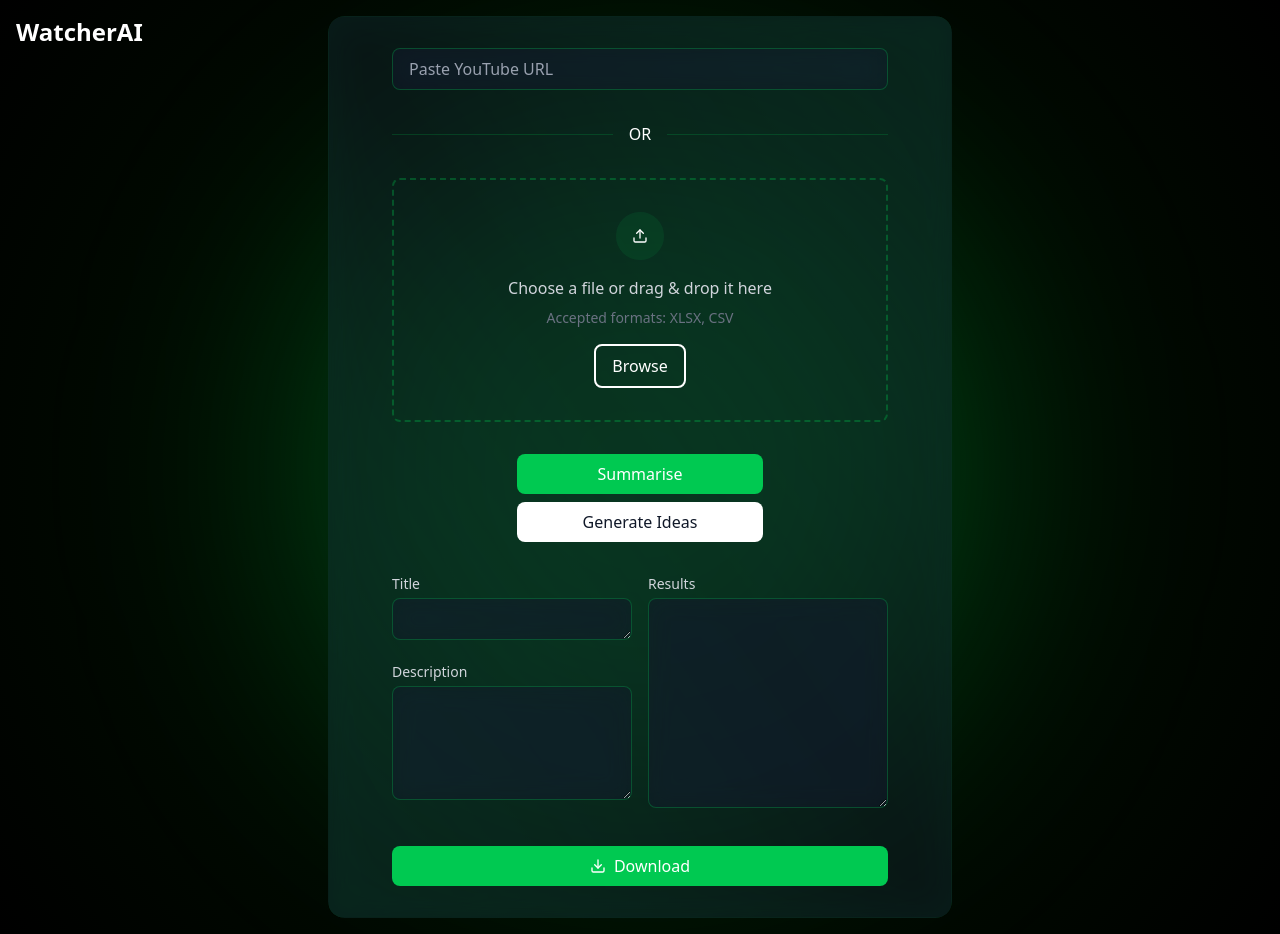
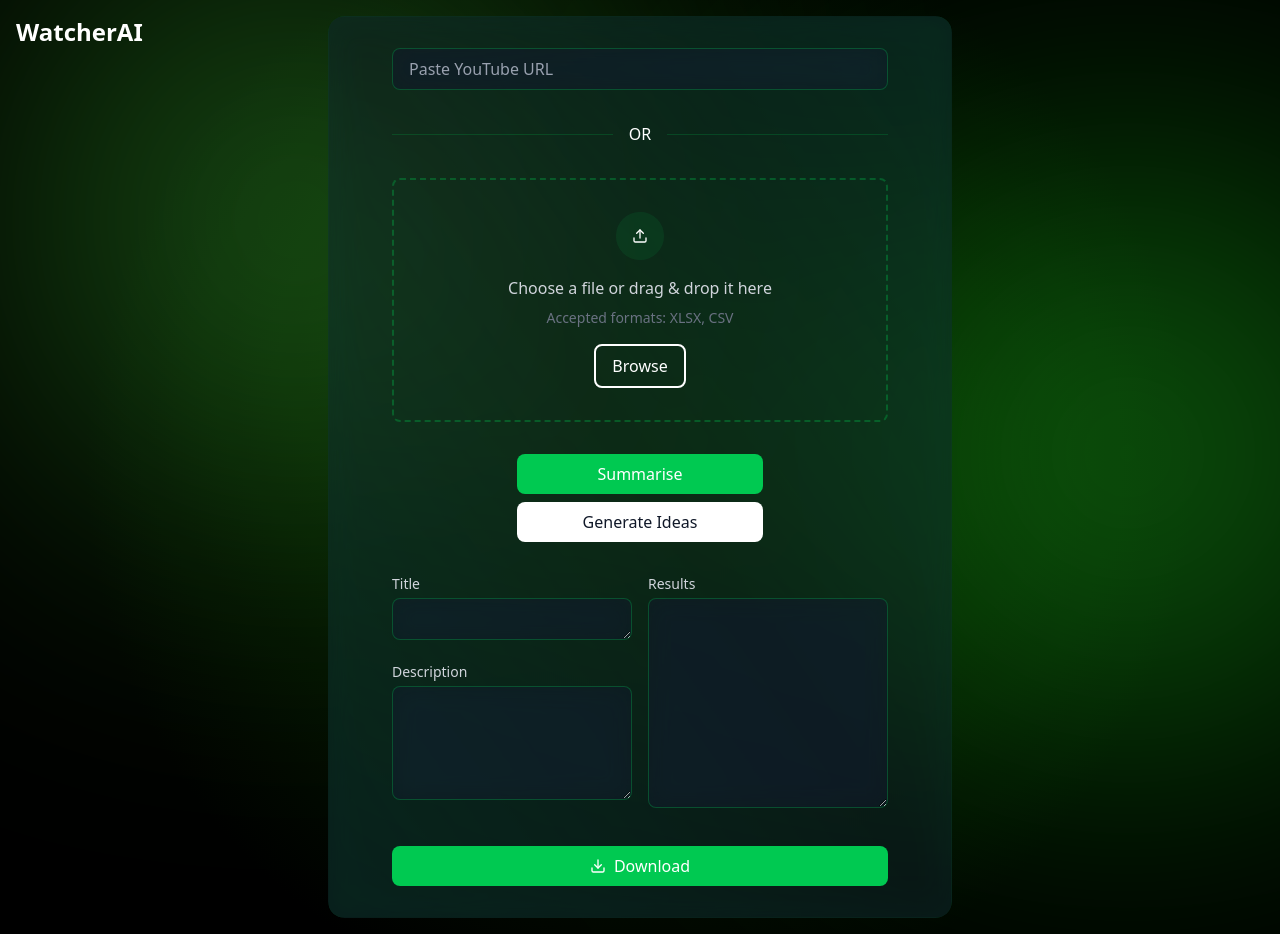
Before and after one commit to macoki07/WatcherAI, a React (Vite) app in the folder client/: page / in a window 1280 px wide. Built offline with nearby package versions, Linux system fonts and the light colour scheme; no server answers; a web font is replaced by a local one.

Commit message:
bg more prominent

```diff
--- a/client/src/components/Background.tsx
+++ b/client/src/components/Background.tsx
@@ -13,9 +13,8 @@
       <div className="green-radial-bg" />
 
       {/* Animated glow effects */}
-      <div className="absolute inset-0">
-        <div className="green-glow" />
-      </div>
+      <div className="green-glow glow-left-top" />
+      <div className="green-glow glow-right-center" />
       {children}
     </div>
   );
--- a/client/src/index.css
+++ b/client/src/index.css
@@ -18,13 +18,38 @@
 @layer components {
   .green-radial-bg {
     @apply absolute inset-0;
-    background: radial-gradient(circle at center, rgba(0, 255, 0, 0.1) 0%, rgba(0, 0, 0, 1) 100%);
+    background: radial-gradient(
+      circle at center,
+      rgba(40, 255, 0, 0.15) 0%,  /* Increased opacity and brighter green */
+      rgba(0, 0, 0, 1) 70%        /* Earlier falloff to maintain contrast */
+    );
   }
 
   .green-glow {
-    @apply absolute top-1/2 left-1/2 -translate-x-1/2 -translate-y-1/2;
-    width: 40rem;
-    height: 40rem;
-    @apply bg-green-500/30 rounded-full blur-[128px];
+    @apply absolute;
+    width: 45rem;  /* Slightly larger size */
+    height: 45rem;
+    @apply bg-green-400/50 rounded-full blur-[150px]; /* Brighter green (400), higher opacity, larger blur */
+    mix-blend-mode: screen;  /* Better blending with background */
+  }
+
+  .glow-left-top {
+    @apply -top-[15%] -left-[5%];
+    background: radial-gradient(
+      circle,
+      rgba(100, 255, 100, 0.4) 20%,
+      rgba(40, 255, 0, 0.2) 50%,
+      transparent 70%
+    );
+  }
+
+  .glow-right-center {
+    @apply top-[10%] left-[60%];
+    background: radial-gradient(
+      circle,
+      rgba(80, 255, 80, 0.5) 10%,
+      rgba(0, 255, 0, 0.3) 40%,
+      transparent 80%
+    );
   }
 }
```
